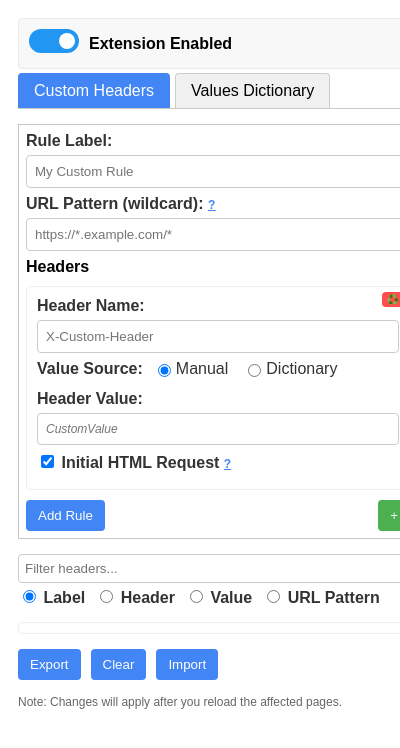
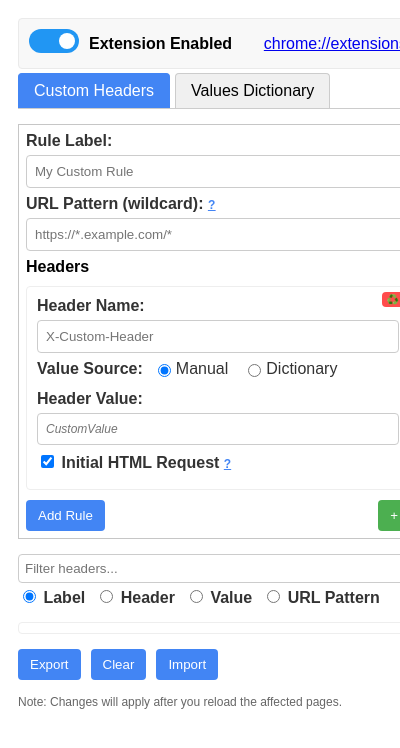
Before and after one commit to stopsopa/chrome-extension-hm, a browser extension: page extension/popup.html in a window 400 px wide. Shown: the top 748 px of the page. Drawn offline with Linux system fonts and the light colour scheme.

Commit message:
link to chrome://extensions

```diff
--- a/extension/popup.html
+++ b/extension/popup.html
@@ -36,6 +36,7 @@
       .global-toggle {
         display: flex;
         align-items: center;
+        justify-content: space-between;
         margin-bottom: 15px;
         padding: 10px;
         background-color: #f8f8f8;
@@ -44,8 +45,13 @@
         margin-bottom: 4px;
       }
       .toggle-label {
+        margin-right: auto;
         margin-left: 10px;
         font-weight: bold;
+      }
+      .global-toggle span {
+        text-align: right;
+        display: block;
       }
       /* Tab styles */
       .tabs {
@@ -420,6 +426,7 @@
         <span class="slider round"></span>
       </label>
       <span class="toggle-label">Extension Enabled</span>
+      <span style="float: right;"><a href="#" id="open-extensions-link">chrome://extensions</a></span>
     </div>
 
     <!-- Tab Navigation -->
--- a/extension/popup.js
+++ b/extension/popup.js
@@ -1615,6 +1615,10 @@ document.addEventListener("DOMContentLoaded", () => {
     setupHeaderFirstCheckboxListeners();
     return result;
   };
+
+  document.getElementById('open-extensions-link').addEventListener('click', () => {
+    chrome.tabs.create({ url: 'chrome://extensions' });
+  });
 });
 
 // Export any functions that might be needed by other modules
```
